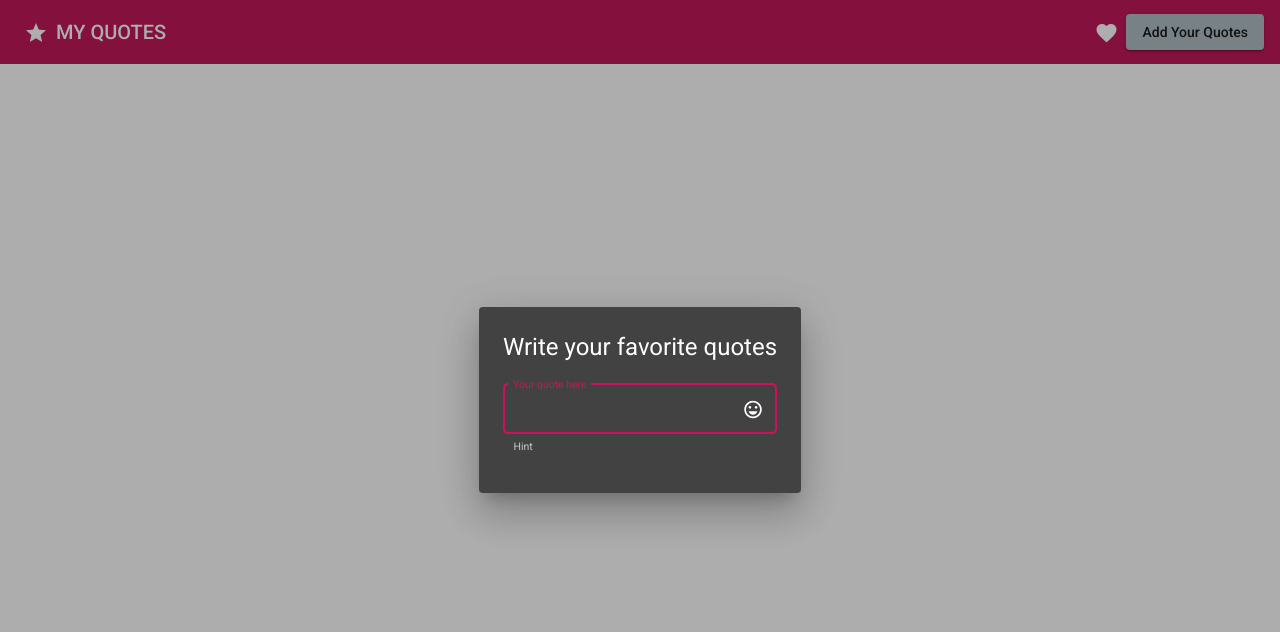
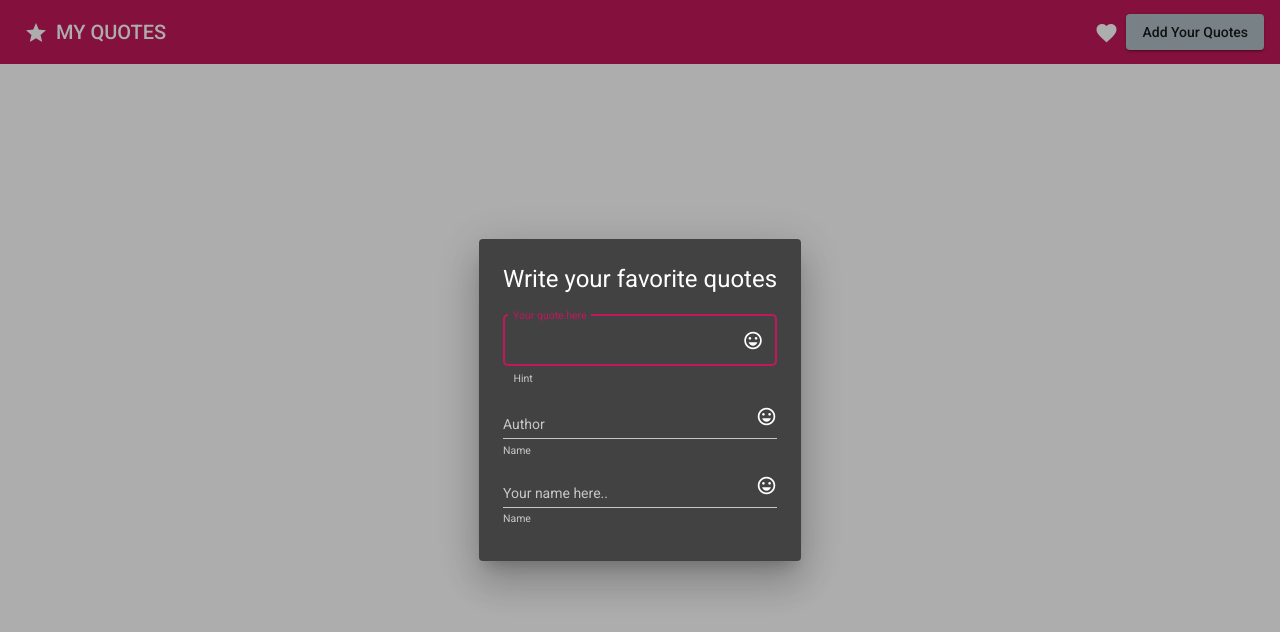
Before and after one commit to Charlotte-Natasha/Random-Quotes, an Angular app: page / in a window 1280 px wide. Both pictures are taken after a click on the button "Add Your Quotes". Shown: the top 632 px of the page. Built offline with nearby package versions, Linux system fonts and the light colour scheme.

Commit message:
Included 2 name inputs

```diff
--- a/src/app/form/form.component.html
+++ b/src/app/form/form.component.html
@@ -8,3 +8,19 @@
       <mat-hint>Hint</mat-hint>
     </mat-form-field>
   </p>
+  <p>
+    <mat-form-field appearance="legacy">
+      <mat-label>Author</mat-label>
+      <input matInput placeholder="Placeholder">
+      <mat-icon matSuffix>sentiment_very_satisfied</mat-icon>
+      <mat-hint>Name</mat-hint>
+    </mat-form-field>
+  </p>
+  <p>
+    <mat-form-field appearance="legacy">
+      <mat-label>Your name here..</mat-label>
+      <input matInput placeholder="Placeholder">
+      <mat-icon matSuffix>sentiment_very_satisfied</mat-icon>
+      <mat-hint>Name</mat-hint>
+    </mat-form-field>
+  </p>
```
